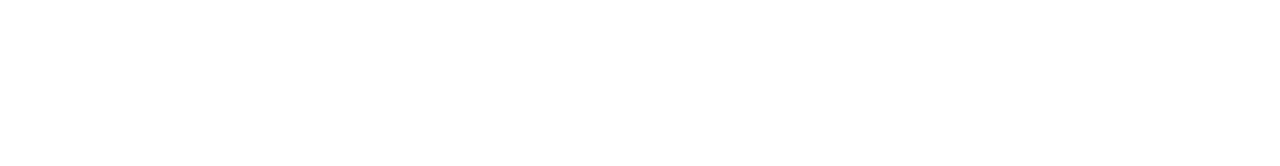
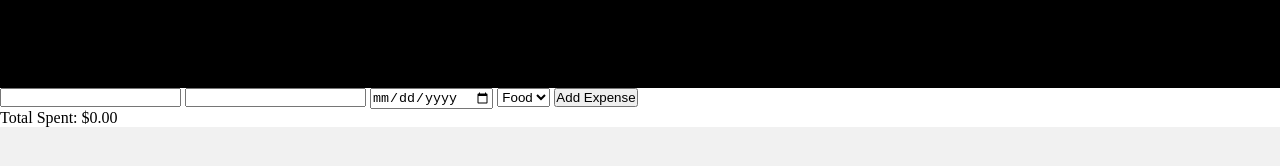
Before and after one commit to AlexBand-Pro/expence-tracker, a plain HTML site: page index.html in a window 1280 px wide. Drawn offline with Linux system fonts and the light colour scheme; a web font is replaced by a local one.

Commit message:
start building html

```diff
--- a/index.css
+++ b/index.css
@@ -3,3 +3,25 @@
   padding: 0;
   box-sizing: border-box;
 }
+
+body {
+  background-color: rgb(241, 241, 241);
+}
+
+
+header {
+  background-color: black;
+  padding: 2em 0;
+  display: flex;
+  justify-content: center;
+  align-items: center;
+}
+
+h1 {
+  font-family: "Sixtyfour Convergence", sans-serif;
+  font-size: 1.3rem;
+}
+
+main {
+  background-color: rgb(255, 255, 255);
+}
--- a/index.html
+++ b/index.html
@@ -5,8 +5,32 @@
     <meta name="viewport" content="width=device-width, initial-scale=1.0">
     <title>Expence Tracker</title>
     <link rel="stylesheet" href="index.css">
+
+    <!--  -->
+    <link rel="preconnect" href="https://fonts.googleapis.com">
+    <link rel="preconnect" href="https://fonts.gstatic.com" crossorigin>
+    <link href="https://fonts.googleapis.com/css2?family=Sixtyfour+Convergence&display=swap" rel="stylesheet">
   </head>
   <body>
+    <header>
+      <h1>ExpenseTracker</h1>
+    </header>
+    <main>
+      <div>
+        <input type="text" />
+        <input type="number" />
+        <input type="date">
+        <select>
+          <option value="">Food</option>
+          <option value="">Bills</option>
+          <option value="">Car</option>
+        </select>
+        <button>Add Expense</button>
+        <p>Total Spent: $0.00</p>
+      </div>
+      <div></div>
+      <div></div>
+    </main>
     <script src="index.js"></script>
   </body>
 </html>
```
